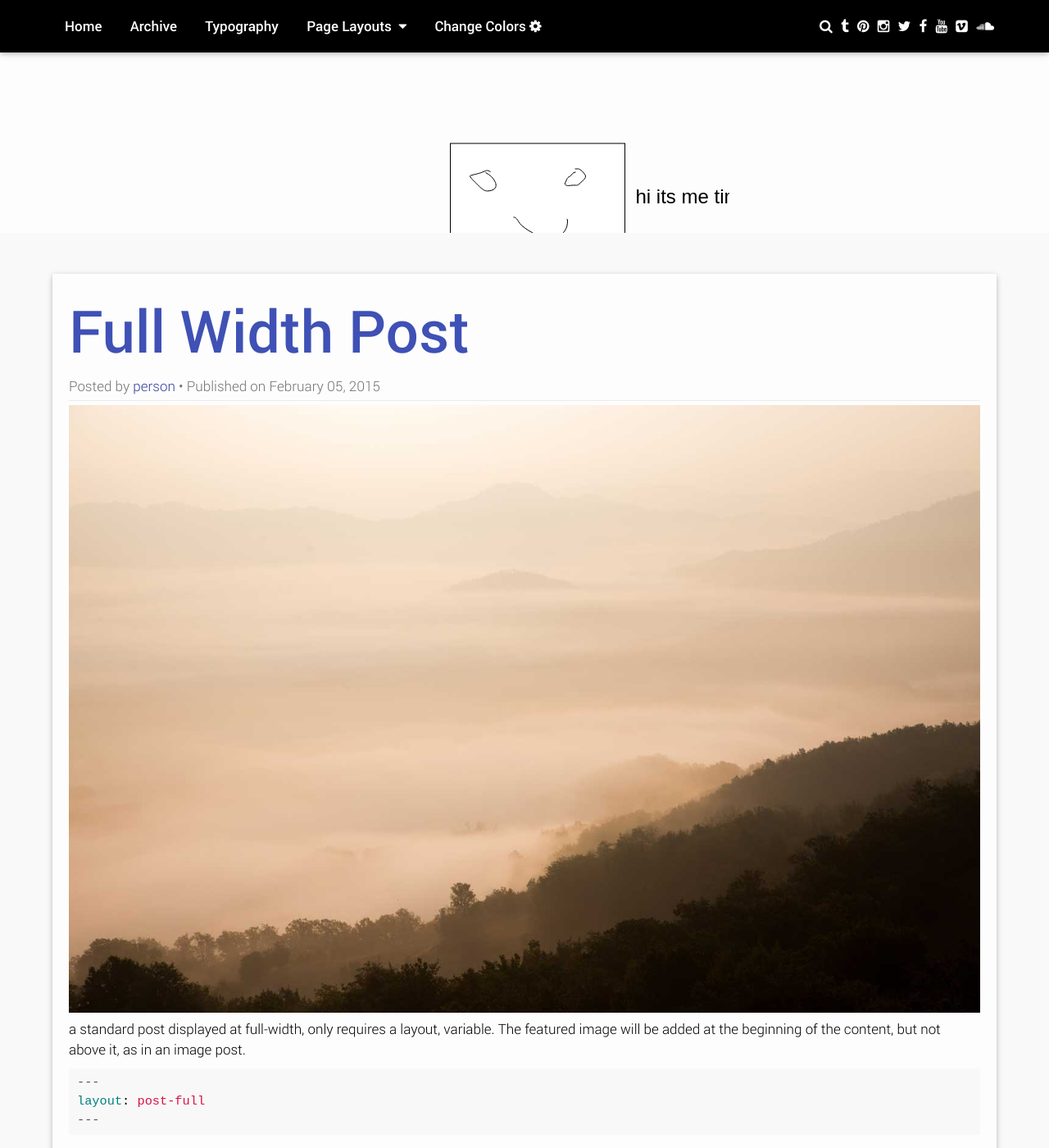
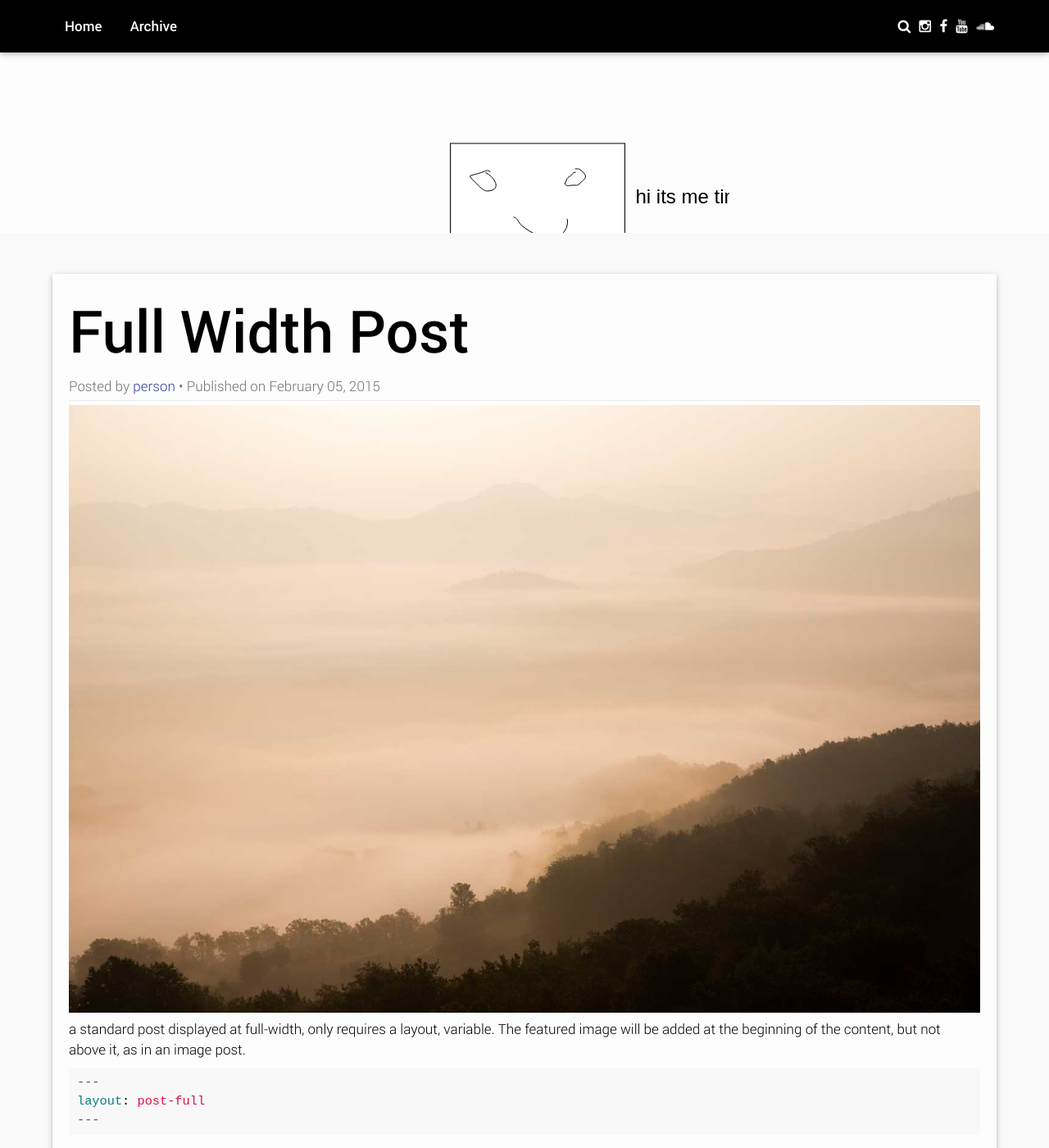
Before and after one commit to timmasso/timmasso.github.io, a Jekyll site: the page built from _posts/2015-02-05-standard-full.md, in a window 1280 px wide and 1400 px high. Shown: the whole window at 82% size. Built offline with Jekyll 4.4.1, drawn with Linux system fonts in a browser that asks for light colours; some web fonts are replaced.

Commit message:
mainpage styling

```diff
--- a/_config.yml
+++ b/_config.yml
@@ -15,13 +15,9 @@ author_dir: /author
 author_title_prefix: 'Posted by '
 media_folder: /media/compressed
 author_default_avatar: /profile-pic.jpg
-tumblr: "#"
-pinterest: "#"
 instagram: "#"
-twitter: "#"
 facebook: "#"
 youtube: "#"
-vimeo: "#"
 soundcloud: "#"
 
 encoding: utf-8
--- a/_includes/full.html
+++ b/_includes/full.html
@@ -1,6 +1,5 @@
 <!-- full logo version with slogan, icon and text, add the class .ts-full if you want to work with some of the existing CSS -->
 <svg width="800" height="600" xmlns="http://www.w3.org/2000/svg" class="ts-full">
-
     <g>
         <title>Layer 1</title>
         <rect id="svg_1" height="159" width="213" y="170.5" x="159.5" stroke="#000" fill="#fff"/>
--- a/_includes/nav.html
+++ b/_includes/nav.html
@@ -9,31 +9,6 @@
                 </li>
                 <li>
                     <a href="{{ site.baseurl | replace: '//', '/' }}/archive">Archive</a>
-                </li>
-                <li>
-                    <a href="{{ site.baseurl | replace: '//', '/' }}/typography">Typography</a>
-                </li>
-                <li><a class="dropdown-button" href="#" data-activates='drop-example'>Page Layouts&nbsp;&nbsp;<i class="fa fa-caret-down"></i></a>
-                </li>
-                <div id="drop-example" class="dropdown-content">
-                    <li>
-                        <a href="/page-full">page-full</a>
-                    </li>
-                    <li>
-                        <a href="/page-classic-sidebar-right">page classic sidebar right</a>
-                    </li>
-                    <li>
-                        <a href="/page-classic-sidebar-left">page classic sidebar left</a>
-                    </li>
-                    <li>
-                        <a href="/page-material-sidebar-right">page material sidebar right</a>
-                    </li>
-                    <li>
-                        <a href="/page-material-sidebar-left">page material sidebar left</a>
-                    </li>
-                </div>
-                <li>
-                    <a href="#colorswitch" class="modal-trigger">Change Colors <i class="fa fa-cog"></i></a>
                 </li>
             </ul>
         </nav>
```
Also changed, not shown: css/main.css. Lines whose indentation alone changed are shown as unchanged.
